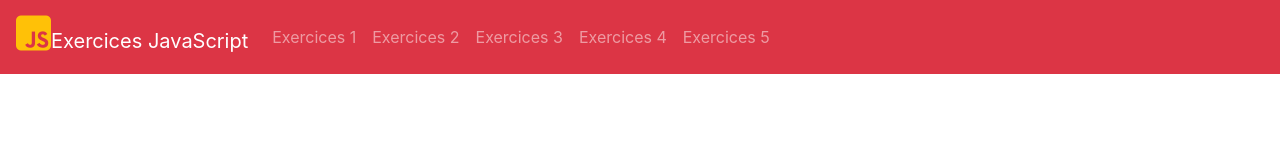
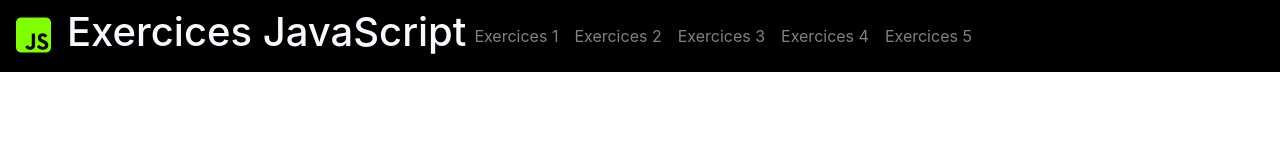
Before and after one commit to BrianFontaine/Exercices_JavaScript, a plain HTML site: page exercices2.html in a window 1280 px wide. Drawn offline with Linux system fonts and the light colour scheme.

Commit message:
stylisation des page

```diff
--- a/exercices2.html
+++ b/exercices2.html
@@ -14,10 +14,10 @@
 
 <body>
     <header>
+        <nav class="navbar navbar-expand-lg navbar-dark d-flex justify-content-center text-light">
+            <a class="navbar-brand " href="index.html"><i class="fab fa-js-square"></i> </a>
+            <h1>Exercices JavaScript</h1>
 
-
-        <nav class="navbar navbar-expand-lg navbar-dark bg-danger d-flex justify-content-around">
-            <a class="navbar-brand " href="index.html"><i class="fab fa-js-square h1 text-warning"></i>Exercices JavaScript </a>
             <button class="navbar-toggler" type="button" data-toggle="collapse" data-target="#navbarSupportedContent"
                 aria-controls="navbarSupportedContent" aria-expanded="false" aria-label="Toggle navigation">
                 <span class="navbar-toggler-icon"></span>
```
Also changed, not shown: exercices1.html (+3 -4 lines), exercices3.html (+3 -3 lines), exercices4.html (+3 -3 lines), exercices5.html (+3 -3 lines).
